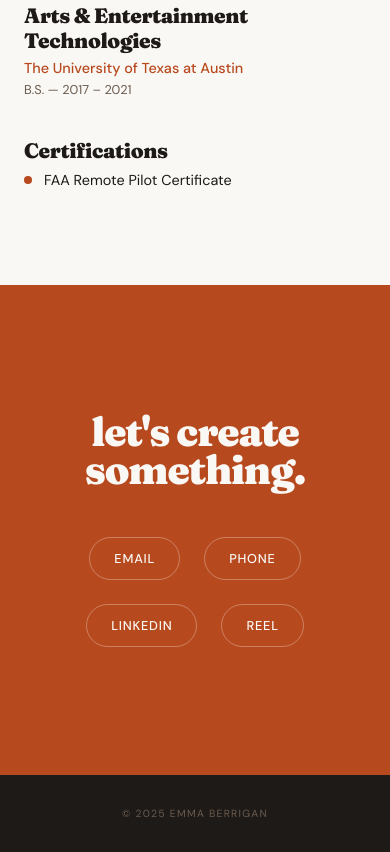
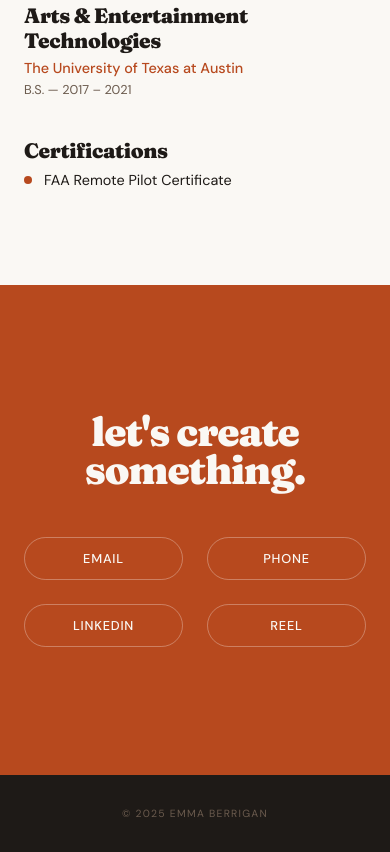
Before and after one commit to journalssound/copperhead, a plain HTML site: page emma-berrigan-site/index.html in a window 390 px wide. Shown: the part 7269-8121 px from the top of the page. Drawn offline with Linux system fonts and the light colour scheme.

Commit message:
adjusting formatting of the bottom pills

```diff
--- a/emma-berrigan-site/index.html
+++ b/emma-berrigan-site/index.html
@@ -426,6 +426,7 @@
 
         @media (max-width: 480px) {
             .skills-columns { grid-template-columns: 1fr; }
+            .contact-pill { flex: 1 1 calc(50% - 0.75rem); text-align: center; justify-content: center; }
         }
 
         /* ANIMATIONS */
```
